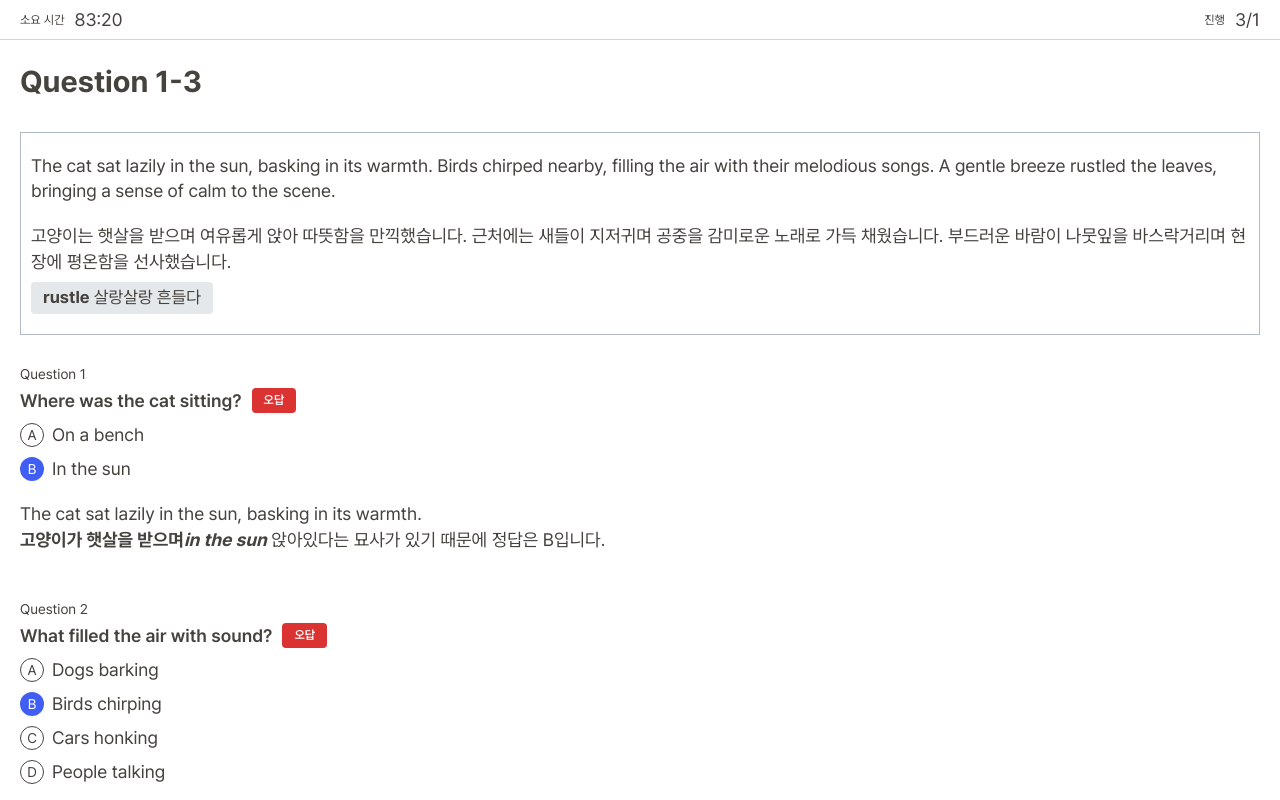
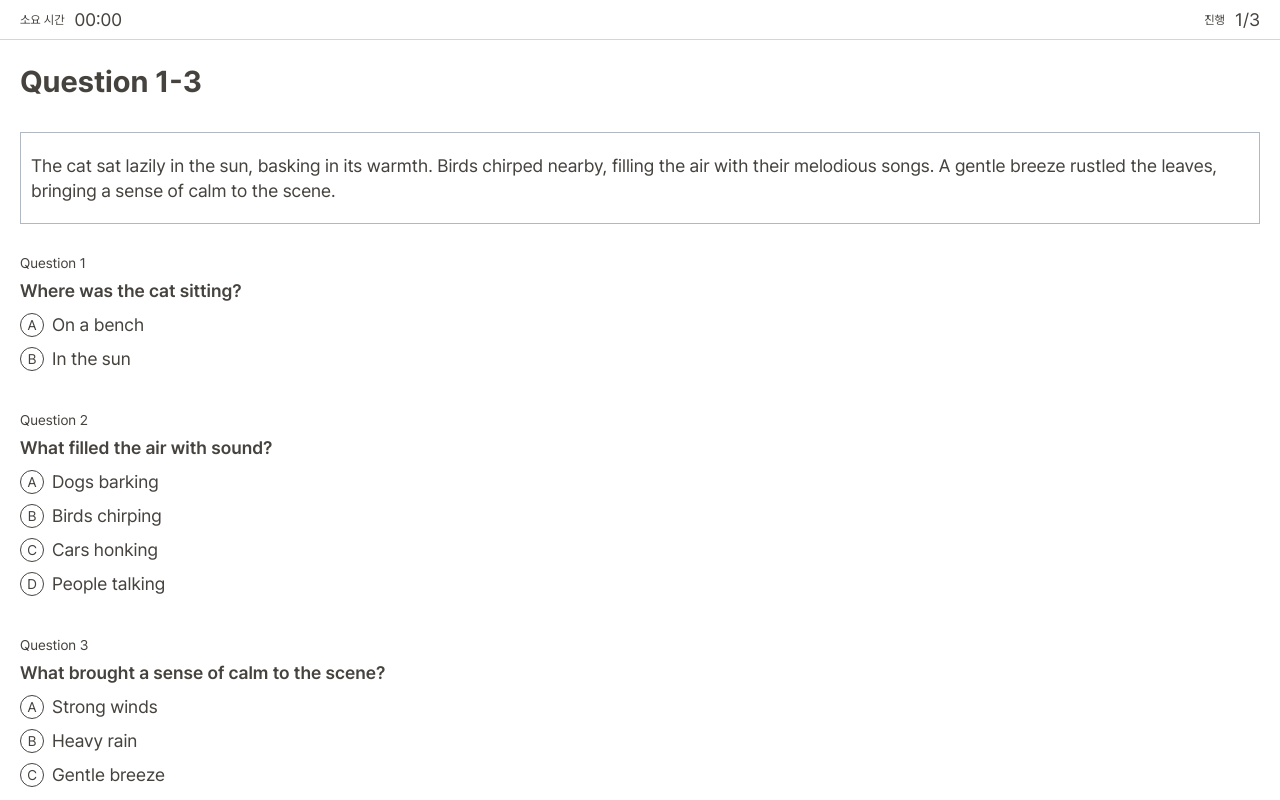
Before and after one commit to ohsssuk/study-en-test, a Next.js app: page / in a window 1280 px wide. Shown: the top 800 px of the page. Built offline with nearby package versions, Linux system fonts and the light colour scheme.

Commit message:
타이머 렌더링 이슈 해결

```diff
--- a/public/testDB.json
+++ b/public/testDB.json
@@ -83,6 +83,187 @@
           }
         }
       ]
+    },
+    {
+      "questionSetId": 2,
+      "questionSetTitle": "Question 4-6",
+      "questionSetContent": "The mountain stood tall, its peak shrouded in mist. A river flowed gently at its base, winding through the valley. The air was crisp and fresh, filled with the scent of pine trees.",
+      "questionSetHelp": {
+        "content": "산은 높이 서 있었고, 그 정상은 안개로 가려져 있었습니다. 강은 산기슭에서 부드럽게 흐르며 계곡을 따라 굽이쳤습니다. 공기는 상쾌하고 신선하며, 소나무 향기로 가득 차 있었습니다.",
+        "words": ["<strong>shroud</strong> 감싸다, 덮다"]
+      },
+      "question": [
+        {
+          "questionId": 4,
+          "questionTitle": "Question 4",
+          "questionContent": "What was the peak of the mountain shrouded in?",
+          "questionCorrectOptionId": 11,
+          "questionOption": [
+            {
+              "optionId": 10,
+              "optionContent": "Snow"
+            },
+            {
+              "optionId": 11,
+              "optionContent": "Mist"
+            }
+          ],
+          "questionHelp": {
+            "content": "The mountain stood tall, its peak shrouded in mist.<br><strong>산 정상은 안개로<i>shrouded in mist</i></strong> 덮여 있었다는 묘사가 있기 때문에 정답은 B입니다.",
+            "words": []
+          }
+        },
+        {
+          "questionId": 5,
+          "questionTitle": "Question 5",
+          "questionContent": "Where did the river flow?",
+          "questionCorrectOptionId": 13,
+          "questionOption": [
+            {
+              "optionId": 12,
+              "optionContent": "Over the hill"
+            },
+            {
+              "optionId": 13,
+              "optionContent": "At the mountain's base"
+            },
+            {
+              "optionId": 14,
+              "optionContent": "Through the forest"
+            },
+            {
+              "optionId": 15,
+              "optionContent": "Under the bridge"
+            }
+          ],
+          "questionHelp": {
+            "content": "A river flowed gently at its base, winding through the valley.<br><strong>강이 산기슭<i>at the mountain's base</i></strong>에서 부드럽게 흐르고 있다는 묘사가 있기 때문에 정답은 B입니다.",
+            "words": []
+          }
+        },
+        {
+          "questionId": 6,
+          "questionTitle": "Question 6",
+          "questionContent": "What filled the air with a fresh scent?",
+          "questionCorrectOptionId": 18,
+          "questionOption": [
+            {
+              "optionId": 16,
+              "optionContent": "Wildflowers"
+            },
+            {
+              "optionId": 17,
+              "optionContent": "Morning dew"
+            },
+            {
+              "optionId": 18,
+              "optionContent": "Pine trees"
+            }
+          ],
+          "questionHelp": {
+            "content": "The air was crisp and fresh, filled with the scent of pine trees.<br><strong>공기는 상쾌하고 신선하며<i>filled with the scent of pine trees</i></strong>소나무 향기로 가득 차 있다는 묘사가 있기 때문에 정답은 C입니다.",
+            "words": []
+          }
+        }
+      ]
+    },
+    {
+      "questionSetId": 3,
+      "questionSetTitle": "Question 7-9",
+      "questionSetContent": "In the heart of the forest, a clear stream trickled over rocks. The sunlight filtered through the dense canopy, creating dancing patterns on the forest floor. Wildlife thrived, with deer grazing and birds singing joyfully.",
+      "questionSetHelp": {
+        "content": "숲의 중심부에는 맑은 시냇물이 바위 위로 졸졸 흐르고 있었습니다. 햇빛은 빽빽한 숲 덮개를 통해 여과되어 숲 바닥에 춤추는 패턴을 만들어냈습니다. 야생동물들이 번성하며, 사슴은 풀을 뜯고 새들은 즐겁게 노래를 불렀습니다.",
+        "words": [
+          "<strong>trickle</strong> 졸졸 흐르다",
+          "<strong>canopy</strong> 덮개, 나무의 우거진 윗부분",
+          "<strong>thrive</strong> 번성하다"
+        ]
+      },
+      "question": [
+        {
+          "questionId": 7,
+          "questionTitle": "Question 7",
+          "questionContent": "What was trickling over the rocks?",
+          "questionCorrectOptionId": 20,
+          "questionOption": [
+            {
+              "optionId": 19,
+              "optionContent": "A waterfall"
+            },
+            {
+              "optionId": 20,
+              "optionContent": "A stream"
+            }
+          ],
+          "questionHelp": {
+            "content": "In the heart of the forest, a clear stream trickled over rocks.<br><strong>숲의 중심부에 있는 맑은 시냇물이<i>clear stream</i></strong> 바위 위로 졸졸 흐르고 있다는 묘사가 있기 때문에 정답은 B입니다.",
+            "words": [
+              "<strong>trickle</strong> 졸졸 흐르다",
+              "<strong>clear</strong> 맑은, 투명한"
+            ]
+          }
+        },
+        {
+          "questionId": 8,
+          "questionTitle": "Question 8",
+          "questionContent": "What created dancing patterns on the forest floor?",
+          "questionCorrectOptionId": 22,
+          "questionOption": [
+            {
+              "optionId": 21,
+              "optionContent": "Raindrops"
+            },
+            {
+              "optionId": 22,
+              "optionContent": "Sunlight"
+            },
+            {
+              "optionId": 23,
+              "optionContent": "Wind"
+            },
+            {
+              "optionId": 24,
+              "optionContent": "Leaves"
+            }
+          ],
+          "questionHelp": {
+            "content": "The sunlight filtered through the dense canopy, creating dancing patterns on the forest floor.<br><strong>햇빛이 빽빽한 숲 덮개를 통해 여과되어<i>sunlight filtered through the dense canopy</i></strong> 숲 바닥에 춤추는 패턴을 만들어냈다는 묘사가 있기 때문에 정답은 B입니다.",
+            "words": [
+              "<strong>filter</strong> 여과되다, 스며들다",
+              "<strong>dense</strong> 빽빽한",
+              "<strong>pattern</strong> 패턴, 무늬"
+            ]
+          }
+        },
+        {
+          "questionId": 9,
+          "questionTitle": "Question 9",
+          "questionContent": "What were the deer doing in the forest?",
+          "questionCorrectOptionId": 26,
+          "questionOption": [
+            {
+              "optionId": 25,
+              "optionContent": "Sleeping"
+            },
+            {
+              "optionId": 26,
+              "optionContent": "Grazing"
+            },
+            {
+              "optionId": 27,
+              "optionContent": "Running"
+            }
+          ],
+          "questionHelp": {
+            "content": "Wildlife thrived, with deer grazing and birds singing joyfully.<br><strong>야생동물들이 번성하며, 사슴은 풀을 뜯고<i>deer grazing</i></strong> 있다는 묘사가 있기 때문에 정답은 B입니다.",
+            "words": [
+              "<strong>graze</strong> 풀을 뜯다",
+              "<strong>wildlife</strong> 야생동물",
+              "<strong>joyfully</strong> 즐겁게"
+            ]
+          }
+        }
+      ]
     }
   ]
 }
--- a/src/components/test/TestHead.tsx
+++ b/src/components/test/TestHead.tsx
@@ -1,15 +1,32 @@
+"use client";
+
 import styles from "@/container/test/Test.module.css";
+import { useEffect, useState } from "react";
 
 interface TestHeadProps {
-  seconds: number;
+  initSeconds: number;
   progressCount: number;
   currentCount: number;
+  isTimerOn: boolean;
 }
 export default function TestHead({
-  seconds,
+  initSeconds,
   progressCount,
   currentCount,
+  isTimerOn,
 }: TestHeadProps) {
+  const [seconds, setSeconds] = useState<number>(initSeconds);
+
+  useEffect(() => {
+    const timer = setInterval(() => {
+      if (isTimerOn) {
+        setSeconds((prevSeconds) => prevSeconds + 1);
+      }
+    }, 1000);
+
+    return () => clearInterval(timer);
+  }, [isTimerOn]);
+
   const formatTime = (seconds: number): string => {
     const minutes: number = Math.floor(seconds / 60);
     const remainingSeconds: number = seconds % 60;
@@ -25,7 +42,7 @@ export default function TestHead({
   };
 
   return (
-    <section className={styles.head}>
+    <section id={styles["test_head"]}>
       <div className={styles.timer}>
         <p>소요 시간</p>
         <p>{formatTime(seconds)}</p>
--- a/src/container/test/InTest.tsx
+++ b/src/container/test/InTest.tsx
@@ -11,18 +11,18 @@ import { findItemFromListById } from "@/lib/common";
 
 interface InTestProps {
   questionSet: QuestionSetType;
-  answerSet: SetAnswerType[];
   isCompleted: boolean;
-  checkAnswer: (answerSet: SetAnswerType[]) => void;
+  checkAnswer: (answerSet: AnswerSetType[]) => void;
+  nextSet: () => void;
 }
 
 export default function InTest({
   questionSet,
-  answerSet,
   isCompleted,
   checkAnswer,
+  nextSet,
 }: InTestProps) {
-  const addAnswerSet: SetAnswerType[] = [];
+  const addAnswerSet: AnswerSetType[] = [];
 
   const handleSelectAnswer = (questionId: number, optionId: number) => {
     const findItem = findItemFromListById(
@@ -39,16 +39,19 @@ export default function InTest({
         optionId,
       });
     }
+    console.log(addAnswerSet);
   };
 
-  const handleClickCheck = () => {
-    checkAnswer(addAnswerSet);
+  const handleClickCTA = () => {
+    if (isCompleted) {
+      nextSet();
+    } else {
+      checkAnswer(addAnswerSet);
+    }
   };
 
   return (
     <article id={styles.in_test}>
-      <TestHead seconds={5000} progressCount={1} currentCount={3} />
-
       <section className={styles["question-set"]}>
         <QuestionSetContent
           questionSetTitle={questionSet.questionSetTitle}
@@ -64,8 +67,8 @@ export default function InTest({
 
       <section className={styles["question-cta"]}>
         <div className={styles["btn-wrap"]}>
-          <CommonBtn isFull={true} size="lg" onClick={handleClickCheck}>
-            정답 확인
+          <CommonBtn isFull={true} size="lg" onClick={handleClickCTA}>
+            {isCompleted ? "다음 문제" : "정답 확인"}
           </CommonBtn>
         </div>
       </section>
--- a/src/container/test/Test.module.css
+++ b/src/container/test/Test.module.css
@@ -14,10 +14,7 @@
   font-weight: 700;
 }
 
-#in_test {
-  padding-top: 40px;
-}
-#in_test .head {
+#test_head {
   position: fixed;
   top: 0;
   left: 0;
@@ -29,15 +26,20 @@
   align-items: center;
   border-bottom: 1px solid var(--grey300);
   background: var(--white);
+  z-index: 100;
 }
-#in_test .head > div {
+#test_head > div {
   display: flex;
   line-height: 24px;
   font-size: var(--fs-xs);
 }
-#in_test .head > div > p:nth-child(2) {
+#test_head > div > p:nth-child(2) {
   font-size: var(--fs-lg);
   margin-left: 10px;
+}
+
+#in_test {
+  padding-top: 40px;
 }
 #in_test .question-set {
   padding: 20px;
@@ -127,7 +129,7 @@
   background-color: var(--grey900);
   color: var(--grey50);
 }
-#in_test .question-set .question-list .question-help {
+#in_test .help {
   margin-top: 20px;
   line-height: 1.6;
 }
--- a/src/container/test/index.tsx
+++ b/src/container/test/index.tsx
@@ -7,22 +7,40 @@ import styles from "./Test.module.css";
 import { useEffect, useState } from "react";
 import { ResultType, fetchData } from "@/lib/callAPI";
 import { findItemFromListById } from "@/lib/common";
+import TestHead from "@/components/test/TestHead";
 
 export default function Test({ testId }: { testId: number }) {
-  const [testForm, setTestForm] = useState<TestFormType | null>(null);
+  // 표시
+  const [testForm, setTestForm] = useState<TestFormType | null>(null); // 전체 데이터
   const [currentQuestionSet, setCurrentQuestionSet] =
-    useState<QuestionSetType | null>(null);
-  const [currentSetIndex, setCurrentSetIndex] = useState<number>(0);
-  const [answerSet, setAnswerSet] = useState<SetAnswerType[]>([]);
+    useState<QuestionSetType | null>(null); // 현재 표시되는 문제 세트
+  const [currentSetIndex, setCurrentSetIndex] = useState<number>(0); // 현재 문제 세트 index
 
-  const [isLoading, setIsLoading] = useState<boolean>(true);
-  const [isTestStart, setIsTestStart] = useState<boolean>(true);
+  // 사용자 기록
+  const [answerSet, setAnswerSet] = useState<AnswerSetType[]>([]); // 테스트 답안 전체 데이터
 
-  const testAnswer: TestAnswerType[] = [];
+  // UX
+  const [isLoading, setIsLoading] = useState<boolean>(true); // 로딩
+  const [isTestStart, setIsTestStart] = useState<boolean>(true); // 테스트 시작
+  const [isCompleted, setIsCompleted] = useState<boolean>(false); // 현태 테스트 세트 완료
+  const [isTimerOn, setIsTimerOn] = useState<boolean>(false); // 타이머 진행중
+
+  let seconds = 0; // 경과 시간 데이터
 
   useEffect(() => {
     fetchTestData();
   }, []);
+
+  useEffect(() => {
+    const timer = setInterval(() => {
+      if (isTimerOn) {
+        seconds++;
+        console.log(seconds);
+      }
+    }, 1000);
+
+    return () => clearInterval(timer);
+  }, [isTimerOn]);
 
   useEffect(() => {
     setCurrentQuestionSet(testForm?.questionSet[currentSetIndex] ?? null);
@@ -45,9 +63,23 @@ export default function Test({ testId }: { testId: number }) {
 
   const handleStartTest = () => {
     setIsTestStart(true);
+    setIsTimerOn(true);
   };
 
-  const handleCheckAnswer = (answerSet: SetAnswerType[]) => {
+  const handleNextSet = () => {
+    if (getIsLastSet()) {
+      console.log("last");
+    } else {
+      setCurrentSetIndex((prevIndex) => {
+        return prevIndex + 1;
+      });
+      setIsCompleted(false);
+      setIsTimerOn(true);
+    }
+  };
+
+  const handleCheckAnswer = (answerSet: AnswerSetType[]) => {
+    // 답안 전체 기록 갱신
     setAnswerSet((prevAnswerSet) => {
       const newAnswerSet = [...prevAnswerSet];
 
@@ -68,6 +100,9 @@ export default function Test({ testId }: { testId: number }) {
 
       return newAnswerSet;
     });
+
+    setIsCompleted(true);
+    setIsTimerOn(false);
   };
 
   const gradeTest = () => {
@@ -117,15 +152,27 @@ export default function Test({ testId }: { testId: number }) {
     return <div>문제가 생겨 테스트 정보를 불러오지 못했습니다.</div>;
   }
 
+  const getIsLastSet = (): boolean => {
+    return currentSetIndex + 1 === testForm?.questionSet.length;
+  };
+
   return (
     <>
       {isTestStart ? (
-        <InTest
-          questionSet={currentQuestionSet}
-          checkAnswer={handleCheckAnswer}
-          answerSet={answerSet}
-          isCompleted={true}
-        />
+        <>
+          <TestHead
+            initSeconds={seconds}
+            isTimerOn={isTimerOn}
+            progressCount={testForm.questionSet.length}
+            currentCount={currentSetIndex + 1}
+          />
+          <InTest
+            questionSet={currentQuestionSet}
+            checkAnswer={handleCheckAnswer}
+            nextSet={handleNextSet}
+            isCompleted={isCompleted}
+          />
+        </>
       ) : (
         <BeforeStartTest onClick={handleStartTest} />
       )}
```
Also changed, not shown: src/components/test/QuestionList.tsx (+4 -4 lines), src/container/test/type.ts (+4 -3 lines).
